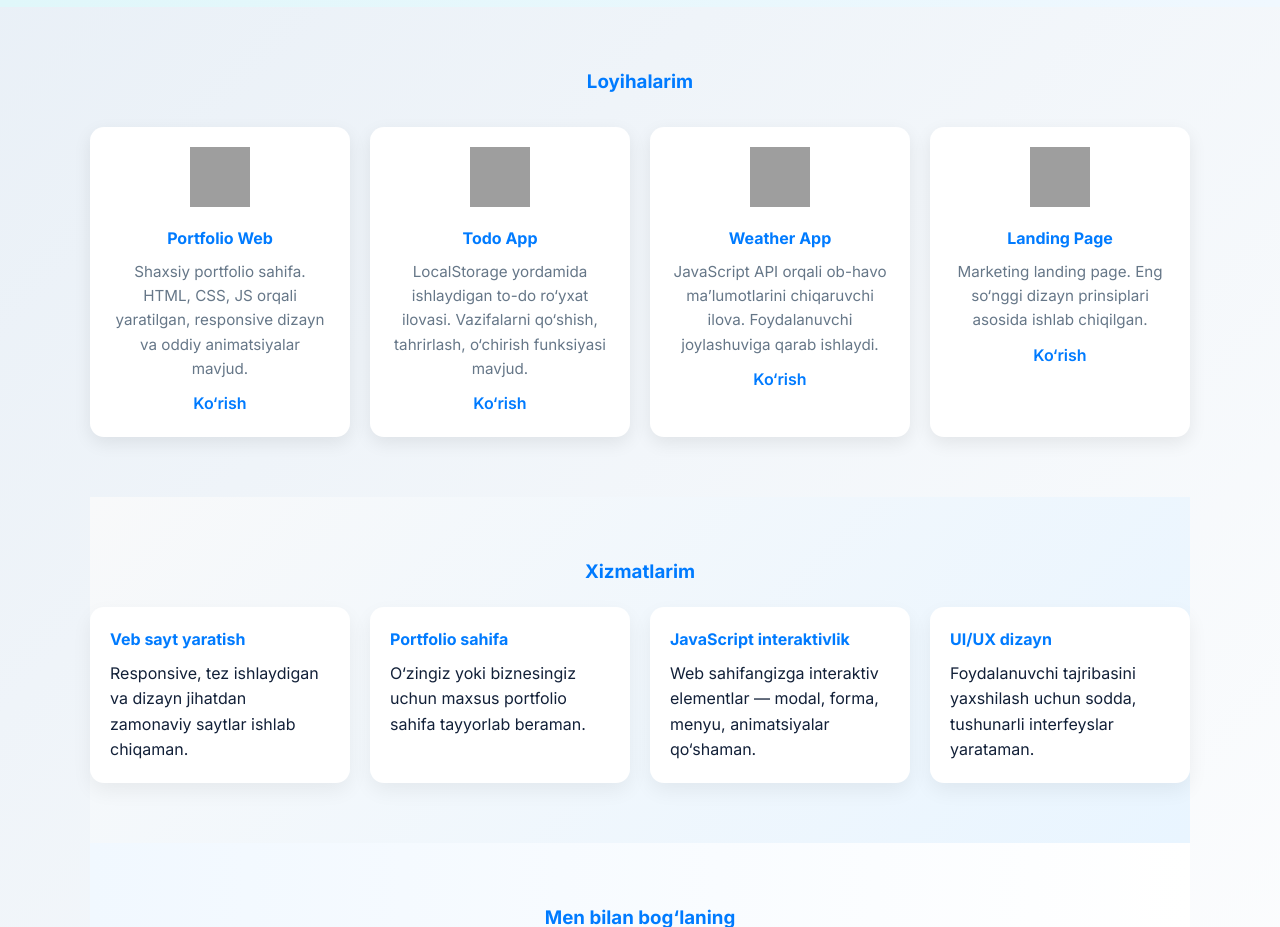
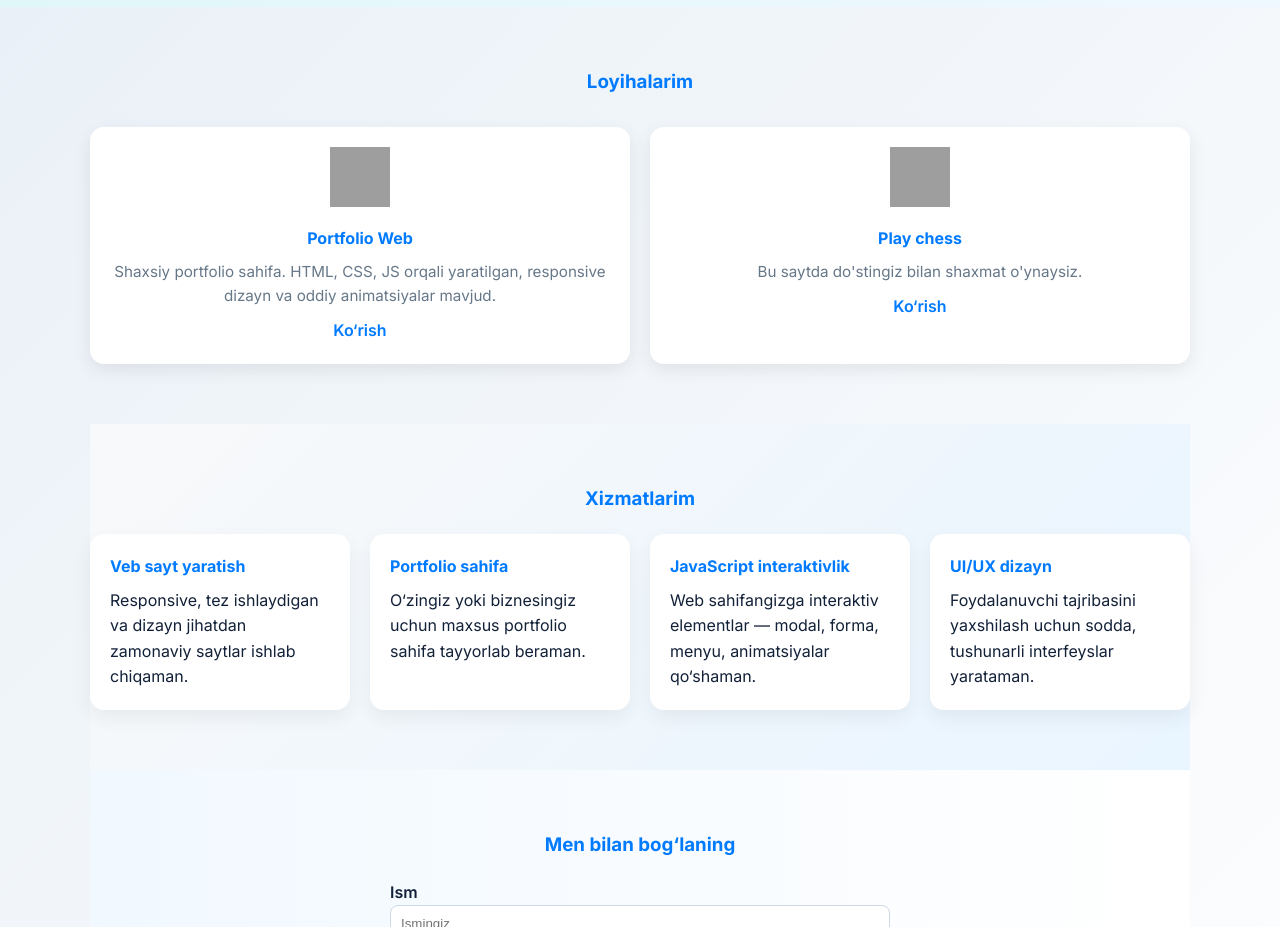
Before and after one commit to bekzodcode08/my.portfolio, a plain HTML site: page index.html in a window 1280 px wide. Shown: the part 1300-2227 px from the top of the page. Drawn offline with Linux system fonts and the light colour scheme; grey boxes are pictures that could not be loaded.

Commit message:
Update index.html

```diff
--- a/index.html
+++ b/index.html
@@ -82,26 +82,14 @@
         <img src="https://cdn-icons-png.flaticon.com/512/2721/2721299.png" alt="Project 1">
         <h4>Portfolio Web</h4>
         <p>Shaxsiy portfolio sahifa. HTML, CSS, JS orqali yaratilgan, responsive dizayn va oddiy animatsiyalar mavjud.</p>
-        <a href="#" class="card-link">Ko‘rish</a>
+        <a href="https://bekzodcode08.github.io/my.portolio/" class="card-link">Ko‘rish</a>
       </article>
       <article class="card">
         <img src="https://cdn-icons-png.flaticon.com/512/5392/5392789.png" alt="Project 2">
-        <h4>Todo App</h4>
-        <p>LocalStorage yordamida ishlaydigan to-do ro‘yxat ilovasi. Vazifalarni qo‘shish, tahrirlash, o‘chirish funksiyasi mavjud.</p>
-        <a href="#" class="card-link">Ko‘rish</a>
-      </article>
-      <article class="card">
-        <img src="https://cdn-icons-png.flaticon.com/512/3242/3242257.png" alt="Project 3">
-        <h4>Weather App</h4>
-        <p>JavaScript API orqali ob-havo maʼlumotlarini chiqaruvchi ilova. Foydalanuvchi joylashuviga qarab ishlaydi.</p>
-        <a href="#" class="card-link">Ko‘rish</a>
-      </article>
-      <article class="card">
-        <img src="https://cdn-icons-png.flaticon.com/512/1048/1048949.png" alt="Project 4">
-        <h4>Landing Page</h4>
-        <p>Marketing landing page. Eng so‘nggi dizayn prinsiplari asosida ishlab chiqilgan.</p>
-        <a href="#" class="card-link">Ko‘rish</a>
-      </article>
+        <h4>Play chess</h4>
+        <p>Bu saytda do'stingiz bilan shaxmat o'ynaysiz.</p>
+        <a href="https://bekzodcode08.github.io/play.chess/" class="card-link">Ko‘rish</a>
+
     </div>
   </section>
 
@@ -184,4 +172,5 @@
   </script>
   <script src="scribt.js"></script>
 </body>
+
 </html>
```
